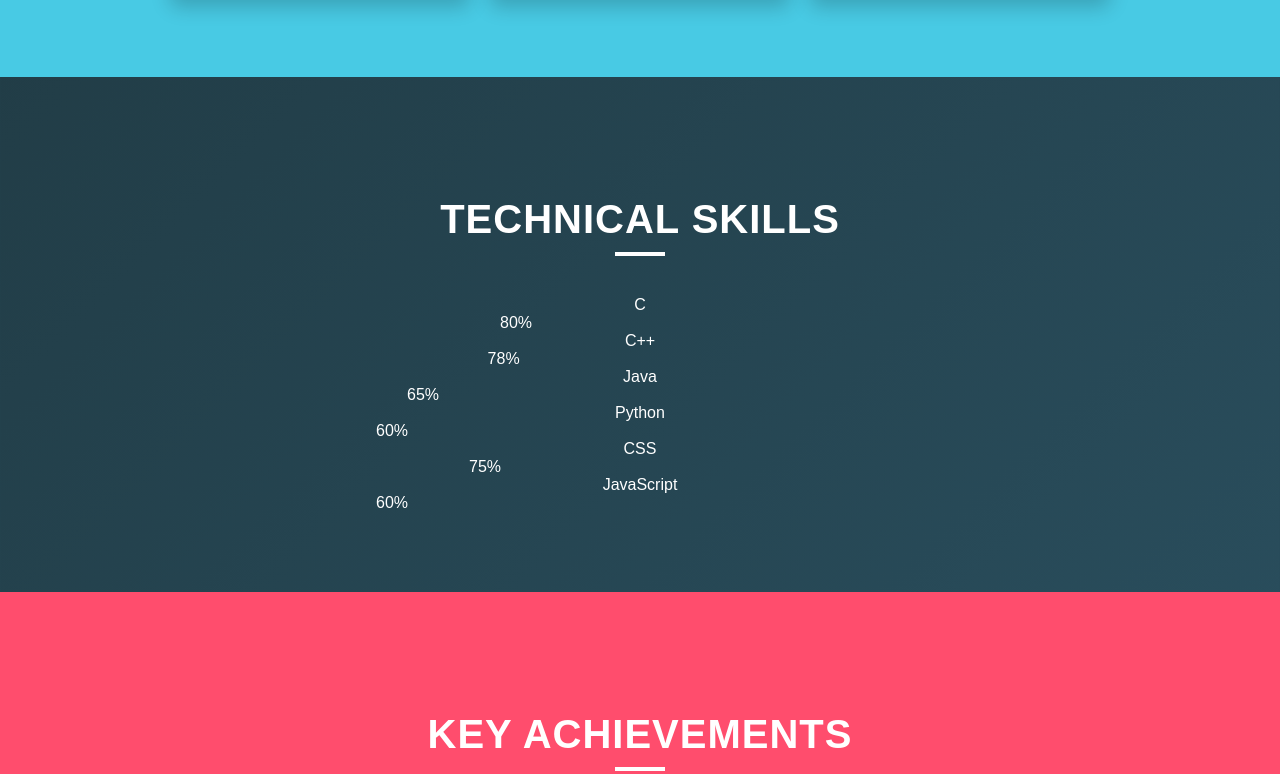
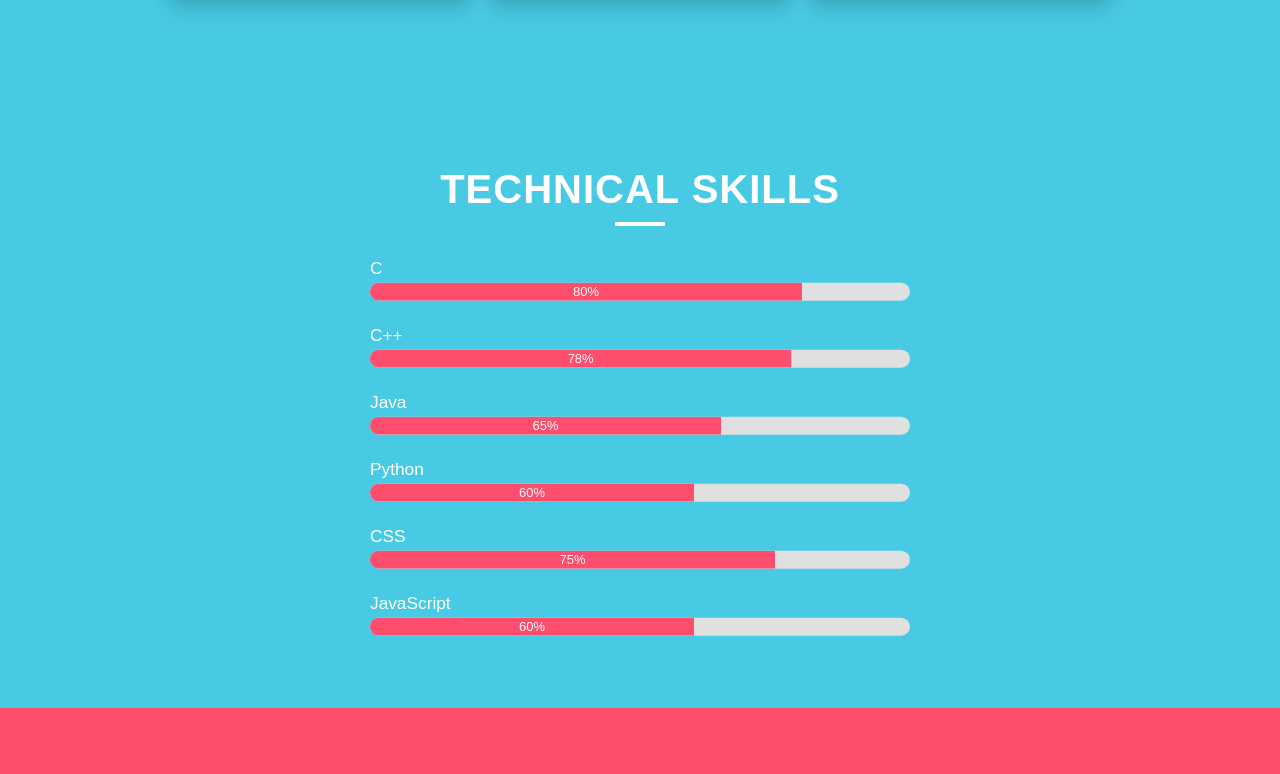
Before and after one commit to swarnim2804/portfolio-swarnimsahay, a website: page index.html in a window 1280 px wide. Shown: the part 3196-3970 px from the top of the page. Drawn offline with nearby package versions, Linux system fonts and the light colour scheme.

Commit message:
Update style.css

```diff
--- a/style.css
+++ b/style.css
@@ -385,3 +385,68 @@ h1 {
         0 0 30px rgb(14, 78, 99), /* Wider blue glow */
         0 0 40px rgb(13, 49, 61); /* Largest blue glow */
 }
+/* Section Style */
+/* Section Style */
+.technical-skills-section {
+    padding: 50px 0;
+    background-color: #48cae4;
+    text-align: center;
+}
+
+.technical-skills-section h2 {
+    font-size: 2.5rem;
+    margin-bottom: 30px;
+}
+
+.progress-bar-container {
+    max-width: 600px;
+    margin: 0 auto;
+    text-align: left;
+}
+
+/* Individual Progress Bar Style */
+.progress-bar {
+    margin: 20px 0;
+    transform: scale(0.9); /* Make the bars smaller by default */
+    transition: transform 0.3s ease-in-out; /* Smooth transition for scaling */
+}
+
+/* Hover effect to enlarge the progress bar */
+.progress-bar:hover {
+    transform: scale(1.1); /* Increase size by 10% on hover */
+}
+
+/* Progress Bar Label Style */
+.progress-bar label {
+    font-size: 1.2rem;
+    display: block;
+    margin-bottom: 5px;
+}
+
+/* The outer container of the bar */
+.bar {
+    width: 100%;
+    height: 20px;
+    background-color: #e0e0e0;
+    border-radius: 10px;
+    overflow: hidden;
+    transition: transform 0.3s ease-in-out; /* Smooth transition for scaling */
+}
+
+/* The inner filled bar showing progress */
+.filled-bar {
+    height: 100%;
+    background-color: #FF4D6D;
+    text-align: center;
+    line-height: 20px;
+    color: white;
+    font-size: 0.9rem;
+}
+
+/* Percentage Text */
+.progress-bar span {
+    font-size: 1rem;
+    margin-left: 10px;
+    position: relative;
+    top: -25px;
+}
```
